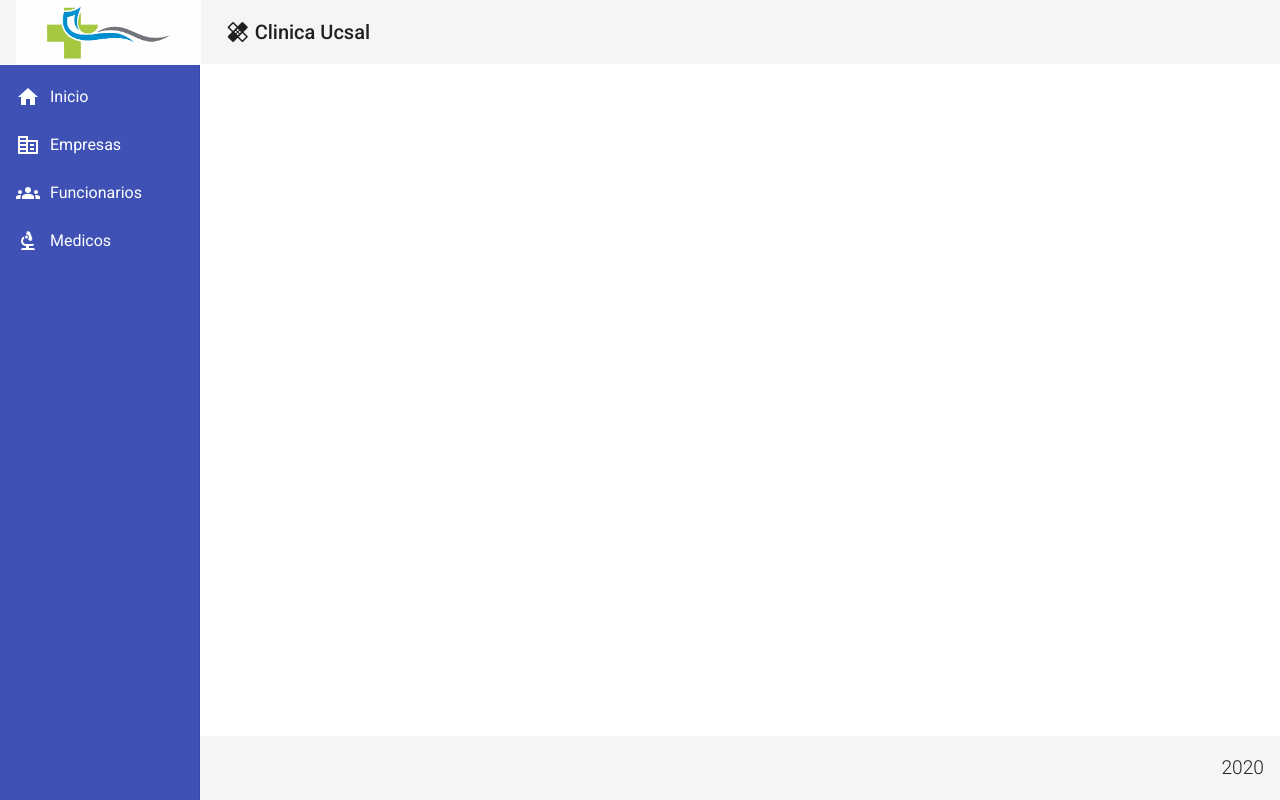
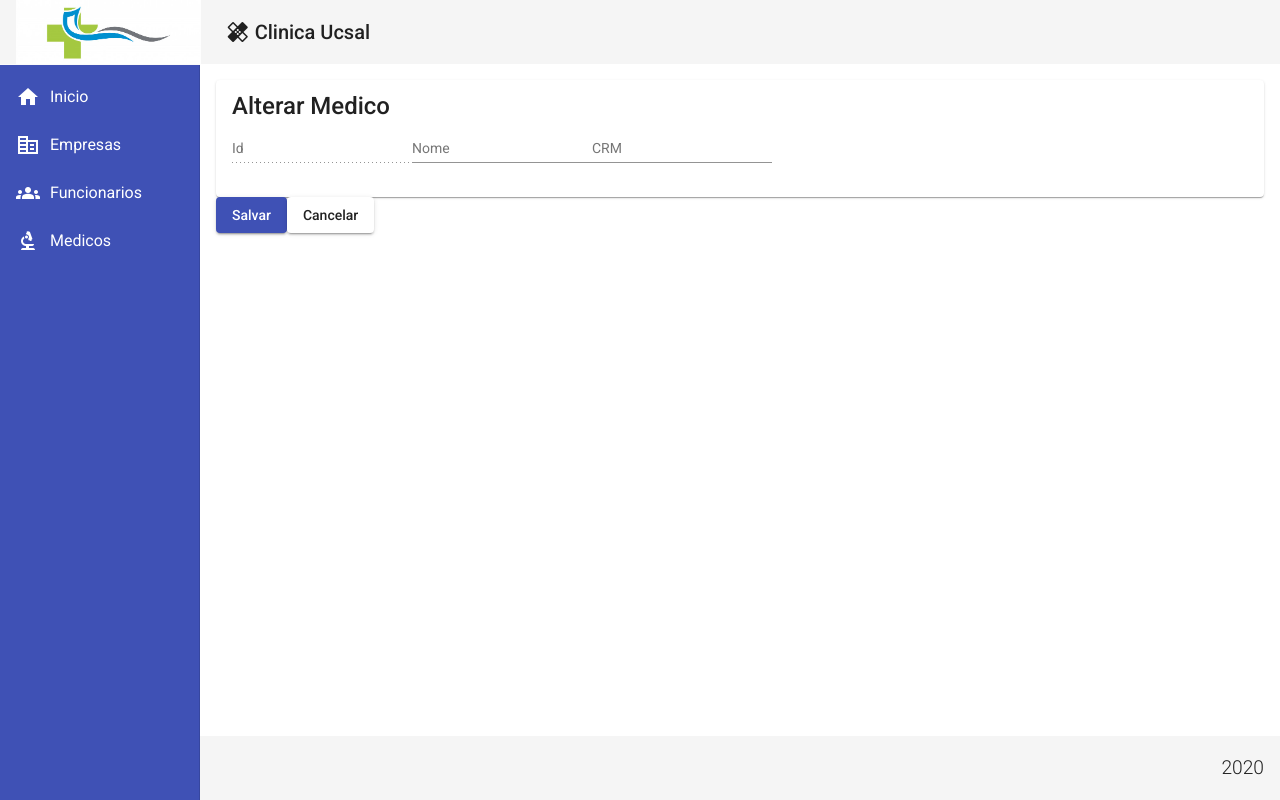
Before and after one commit to JeeanLiima97/clinica-frontend, an Angular app: page /medicos/update/1 in a window 1280 px wide. Before the commit this address led to /. Built offline with nearby package versions, Linux system fonts and the light colour scheme; no server answers.

Commit message:
Update  de medico - ok

```diff
--- a/src/app/app-routing.module.ts
+++ b/src/app/app-routing.module.ts
@@ -1,3 +1,4 @@
+import { MedicoUpdateComponent } from './components/medicos/medico-update/medico-update.component';
 import { MedicoCrudComponent } from './views/medico-crud/medico-crud.component';
 import { MedicoCreateComponent } from './components/medicos/medico-create/medico-create.component';
 import { FuncionarioUpdateComponent } from './components/funcionarios/funcionario-update/funcionario-update.component';
@@ -65,6 +66,10 @@ component: EmpresasCrudComponent
   {
     path: 'medicos/create',
     component: MedicoCreateComponent
+  },
+  {
+    path: 'medicos/update/:id',
+    component: MedicoUpdateComponent
   }
 
 
--- a/src/app/app.module.ts
+++ b/src/app/app.module.ts
@@ -46,6 +46,7 @@ import { FuncionarioUpdateComponent } from './components/funcionarios/funcionari
 import { MedicoCreateComponent } from './components/medicos/medico-create/medico-create.component';
 import { MedicoCrudComponent } from './views/medico-crud/medico-crud.component';
 import { MedicoReadComponent } from './components/medicos/medico-read/medico-read.component';
+import { MedicoUpdateComponent } from './components/medicos/medico-update/medico-update.component';
 
 @NgModule({
   declarations: [
@@ -73,7 +74,8 @@ import { MedicoReadComponent } from './components/medicos/medico-read/medico-rea
     FuncionarioUpdateComponent,
     MedicoCreateComponent,
     MedicoCrudComponent,
-    MedicoReadComponent
+    MedicoReadComponent,
+    MedicoUpdateComponent
 
   ],
   imports: [
--- a/src/app/components/medicos/medico-read/medico-read.component.html
+++ b/src/app/components/medicos/medico-read/medico-read.component.html
@@ -24,7 +24,7 @@
           <ng-container matColumnDef="action">
             <th mat-header-cell *matHeaderCellDef>Ações</th>
             <td mat-cell *matCellDef="let row">
-                <a routerLink="/funcionarios/update/{{row.id}}">
+                <a routerLink="/medicos/update/{{row.id}}">
                     <i class="material-icons edit">
                         edit
                     </i>
--- /dev/null
+++ b/src/app/components/medicos/medico-update/medico-update.component.html
@@ -0,0 +1,27 @@
+<mat-card>
+    <mat-card-title> Alterar Medico</mat-card-title>
+    <form>
+        <mat-form-field >
+            <input matInput placeholder="Id"
+            [(ngModel)]="medico.id" name="id" type="text" [value]="id" disabled>
+        </mat-form-field>
+        <mat-form-field>
+            <input matInput placeholder="Nome"
+            [(ngModel)]="medico.nome" name="nome">
+        </mat-form-field>
+        <mat-form-field>
+            <input matInput placeholder="CRM"
+            [(ngModel)]="medico.crm" name="crm">
+        </mat-form-field>
+
+
+    </form>
+</mat-card>
+
+
+<button mat-raised-button (click)="updateMedico()" color ="primary">
+    Salvar
+</button>
+<button mat-raised-button (click)="cancell()">
+    Cancelar
+</button>
--- /dev/null
+++ b/src/app/components/medicos/medico-update/medico-update.component.ts
@@ -0,0 +1,42 @@
+import { Medico } from './../medicoModel';
+import { MedicosService } from './../medicos.service';
+import { ActivatedRoute, Router } from '@angular/router';
+import { Component, OnInit } from '@angular/core';
+
+@Component({
+  selector: 'app-medico-update',
+  templateUrl: './medico-update.component.html',
+  styleUrls: ['./medico-update.component.css']
+})
+export class MedicoUpdateComponent implements OnInit {
+
+
+ medico: Medico ={
+   id: null,
+   nome:'',
+   crm: null
+ }
+
+  constructor(private medicoService: MedicosService ,private router: Router,
+    private route: ActivatedRoute) { }
+
+  ngOnInit(): void {
+
+    const id = this.route.snapshot.paramMap.get('id');
+    this.medicoService.readByID(id).subscribe(medico=>{
+      this.medico = medico
+    })
+
+  }
+
+  updateMedico():void{
+    this.medicoService.update(this.medico).subscribe(()=>{
+      this.router.navigate(["/medicos"])
+    })
+  }
+
+  cancell(): void{
+    this.router.navigate(["/medicos"])
+  }
+
+}
```
Also changed, not shown: src/app/components/medicos/medico-update/medico-update.component.css (added).
